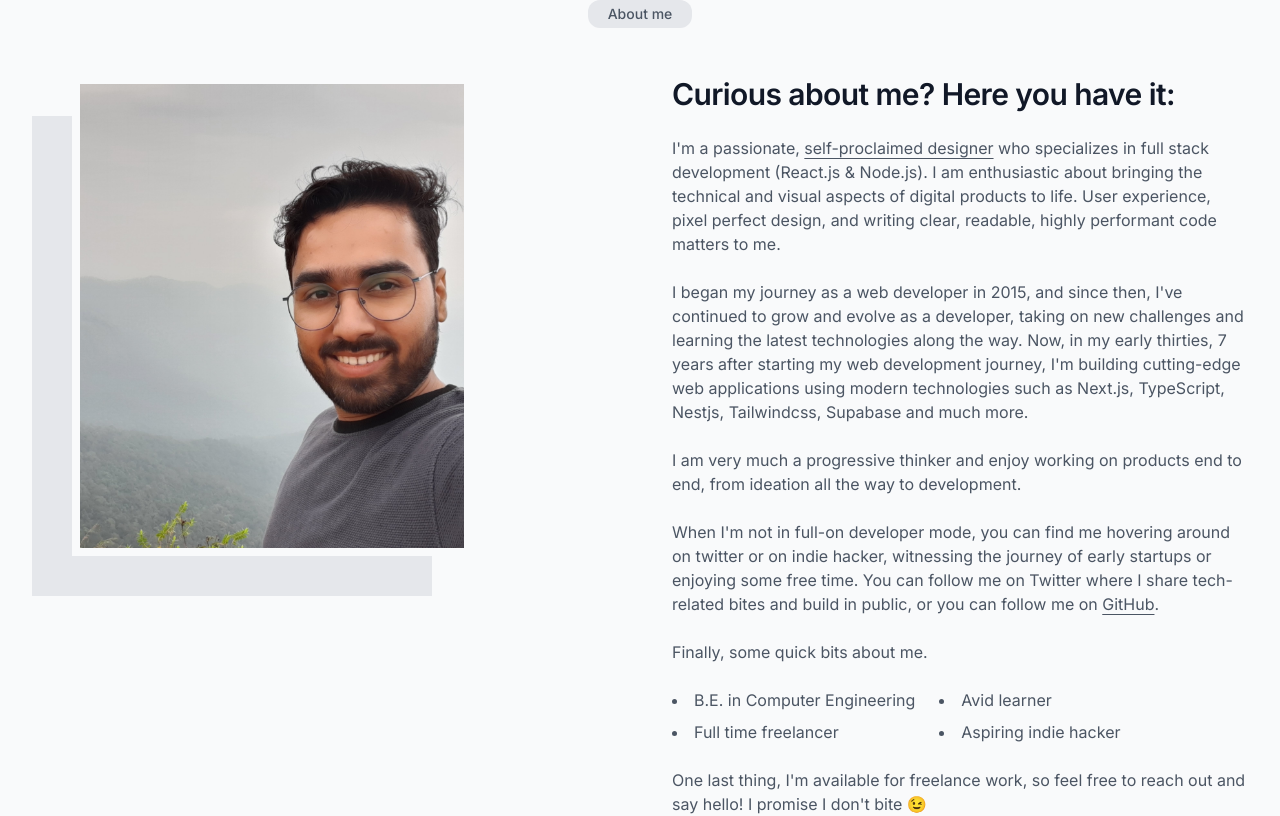
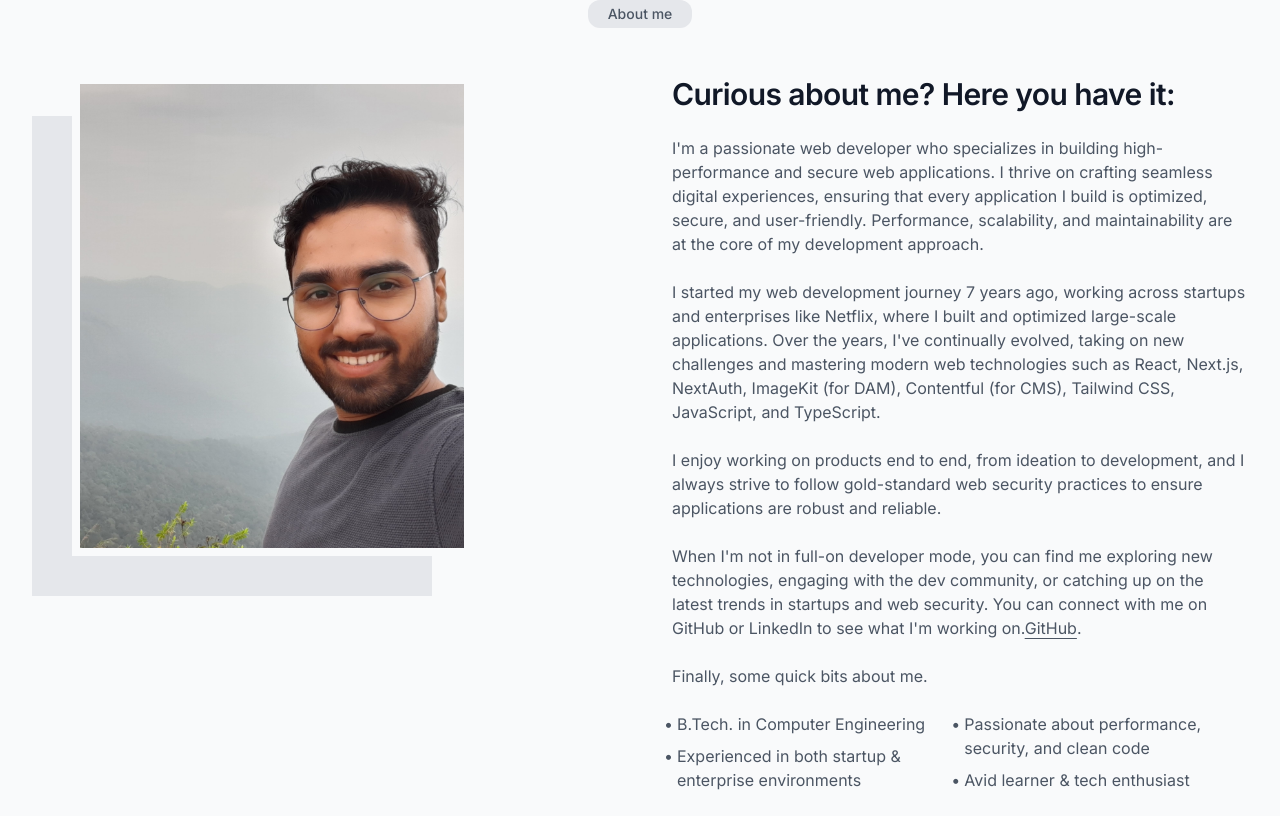
Before and after one commit to RishabhTyagiGit/Portfolio, a Next.js app: page / in a window 1280 px wide. Shown: the part 669-1485 px from the top of the page. Built offline with nearby package versions, Linux system fonts and the light colour scheme.

Commit message:
Changes for about section

```diff
--- a/src/app/layout.tsx
+++ b/src/app/layout.tsx
@@ -9,7 +9,7 @@ import Footer from "@/components/layout/footer";
 
 const inter = Inter({ subsets: ["latin"] });
 
-const title = "Rishabh Tyagi | Web Developer From Hong Kong.";
+const title = "Rishabh Tyagi | Web Developer.";
 const description =
   "A self-proclaimed designer who specializes in full stack development (React.js & Node.js), from Hong Kong.";
 const url = "https://rishabhtyagi.dev";
--- a/src/components/sections/about-me.tsx
+++ b/src/components/sections/about-me.tsx
@@ -34,39 +34,32 @@ const AboutMeSection = () => {
             Curious about me? Here you have it:
           </Typography>
           <Typography>
-            I&apos;m a passionate,{" "}
-            <Link
-              noCustomization
-              externalLink
-              withUnderline
-              href={EXTERNAL_LINKS.FIGMA}
-            >
-              self-proclaimed designer
-            </Link>{" "}
-            who specializes in full stack development (React.js & Node.js). I am
-            enthusiastic about bringing the technical and visual aspects of
-            digital products to life. User experience, pixel perfect design, and
-            writing clear, readable, highly performant code matters to me.
+            I&apos;m a passionate web developer who specializes in building
+            high-performance and secure web applications. I thrive on crafting
+            seamless digital experiences, ensuring that every application I
+            build is optimized, secure, and user-friendly. Performance,
+            scalability, and maintainability are at the core of my development
+            approach.
           </Typography>
           <Typography>
-            I began my journey as a web developer in 2015, and since then,
-            I&apos;ve continued to grow and evolve as a developer, taking on new
-            challenges and learning the latest technologies along the way. Now,
-            in my early thirties, 7 years after starting my web development
-            journey, I&apos;m building cutting-edge web applications using
-            modern technologies such as Next.js, TypeScript, Nestjs,
-            Tailwindcss, Supabase and much more.
+            I started my web development journey 7 years ago, working across
+            startups and enterprises like Netflix, where I built and optimized
+            large-scale applications. Over the years, I&apos;ve continually
+            evolved, taking on new challenges and mastering modern web
+            technologies such as React, Next.js, NextAuth, ImageKit (for DAM),
+            Contentful (for CMS), Tailwind CSS, JavaScript, and TypeScript.
           </Typography>
           <Typography>
-            I am very much a progressive thinker and enjoy working on products
-            end to end, from ideation all the way to development.
+            I enjoy working on products end to end, from ideation to
+            development, and I always strive to follow gold-standard web
+            security practices to ensure applications are robust and reliable.
           </Typography>
           <Typography>
             When I&apos;m not in full-on developer mode, you can find me
-            hovering around on twitter or on indie hacker, witnessing the
-            journey of early startups or enjoying some free time. You can follow
-            me on Twitter where I share tech-related bites and build in public,
-            or you can follow me on{" "}
+            exploring new technologies, engaging with the dev community, or
+            catching up on the latest trends in startups and web security. You
+            can connect with me on GitHub or LinkedIn to see what I&apos;m
+            working on.
             <Link
               noCustomization
               externalLink
@@ -78,22 +71,36 @@ const AboutMeSection = () => {
             .
           </Typography>
           <Typography>Finally, some quick bits about me.</Typography>
-          <div className="flex flex-col gap-2 md:flex-row md:gap-6">
-            <ul className="flex list-inside list-disc flex-col gap-2">
-              <Typography component="li">
-                B.E. in Computer Engineering
+          <div className="flex flex-col gap-2 pl-4 md:flex-row md:gap-6">
+            <ul className="flex list-inside list-disc flex-col gap-2 marker:text-gray-800">
+              <Typography component="li" className="flex">
+                <span className="ml-[-1.5rem] mr-1">•</span>
+                <span>B.Tech. in Computer Engineering</span>
               </Typography>
-              <Typography component="li">Full time freelancer</Typography>
+              <Typography component="li" className="flex">
+                <span className="ml-[-1.5rem] mr-1">•</span>
+                <span>
+                  Experienced in both startup & enterprise environments
+                </span>
+              </Typography>
             </ul>
-            <ul className="flex list-inside list-disc flex-col gap-2">
-              <Typography component="li">Avid learner</Typography>
-              <Typography component="li">Aspiring indie hacker</Typography>
+            <ul className="flex list-inside list-disc flex-col gap-2 marker:text-gray-800">
+              <Typography component="li" className="flex">
+                <span className="ml-[-1.5rem] mr-1">•</span>
+                <span>
+                  Passionate about performance, security, and clean code
+                </span>
+              </Typography>
+              <Typography component="li" className="flex">
+                <span className="ml-[-1.5rem] mr-1">•</span>
+                <span>Avid learner & tech enthusiast</span>
+              </Typography>
             </ul>
           </div>
-          <Typography>
+          {/* <Typography>
             One last thing, I&apos;m available for freelance work, so feel free
             to reach out and say hello! I promise I don&apos;t bite 😉
-          </Typography>
+          </Typography> */}
         </div>
       </div>
     </Container>
--- a/src/components/sections/hero.tsx
+++ b/src/components/sections/hero.tsx
@@ -41,10 +41,10 @@ const HeroSection = () => {
             </Typography>
           </div>
           <div className="flex flex-col gap-2">
-            <div className="flex gap-2">
+            {/* <div className="flex gap-2">
               <MapPin className="stroke-gray-600" />
               <Typography>Hong Kong</Typography>
-            </div>
+            </div> */}
 
             {/* <div className="flex items-center gap-2">
               <div className="flex h-6 w-6 items-center justify-center">
```
